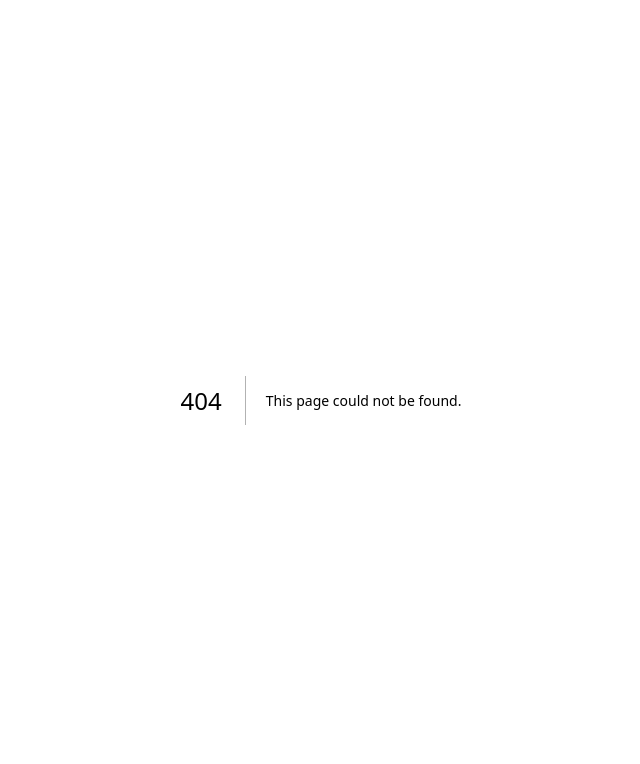
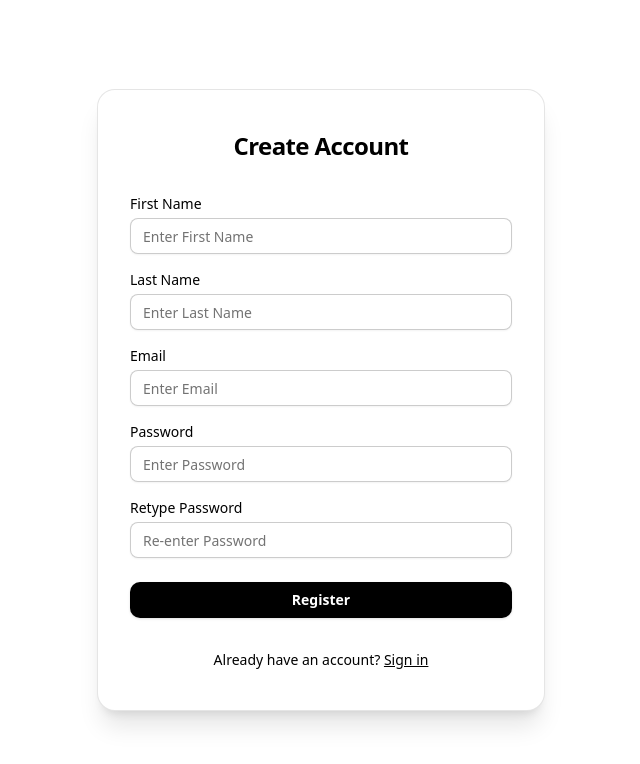
Before and after one commit to iomkarpanda/video_chat_frontend, a Next.js app: page /register in a window 1280 px wide. Before the commit this address had no page. Shown: the top 764 px of the page, without its empty margins (319-959 px from the left). Built offline with nearby package versions, Linux system fonts and the light colour scheme; a web font is replaced by a local one.

Commit message:
add login and register page

```diff
--- a/Components/Chat.tsx
+++ b/Components/Chat.tsx
@@ -4,18 +4,69 @@ import { Button } from './ui/button';
 import { Textarea } from './ui/textarea';
 
 
+
 const Chat = () => {
   const [userMessage, setUserMessage] = useState("");
-  // messages: { role: 'user' | 'assistant', content: string }
   const [messages, setMessages] = useState<{ role: 'user' | 'assistant', content: string }[]>([]);
   const [loading, setLoading] = useState(false);
-  const [provider, setProvider] = useState<'ollama' | 'gemini'>('gemini'); // Default to Gemini
+  const [provider, setProvider] = useState<'ollama' | 'gemini'>('gemini');
   const chatDivRef = useRef<HTMLDivElement>(null);
   const backendUrl = "http://127.0.0.1:8000/llm/chat/";
 
+  // Transcript ingest states
+  const [videoId, setVideoId] = useState("");
+  const [ingestLoading, setIngestLoading] = useState(false);
+  const [ingestResult, setIngestResult] = useState<string | null>(null);
+  const [ingestError, setIngestError] = useState<string | null>(null);
+  const [transcriptReady, setTranscriptReady] = useState(false);
+
+  // Helper to extract video ID from YouTube link or ID
+  function extractVideoId(input: string): string | null {
+    // Match standard, short, and embed URLs
+    const patterns = [
+      /(?:v=|\/embed\/|youtu\.be\/)([\w-]{11})/, // v=, /embed/, youtu.be
+      /^([\w-]{11})$/ // plain ID
+    ];
+    for (const pattern of patterns) {
+      const match = input.match(pattern);
+      if (match && match[1]) return match[1];
+    }
+    return null;
+  }
+
+  async function handleIngestTranscript() {
+    setIngestLoading(true);
+    setIngestResult('Fetching transcript and processing...');
+    setIngestError(null);
+    setTranscriptReady(false);
+    const extractedId = extractVideoId(videoId.trim());
+    if (!extractedId) {
+      setIngestError("Invalid YouTube link or video ID");
+      setIngestLoading(false);
+      setIngestResult(null);
+      return;
+    }
+    try {
+      const res = await fetch("http://127.0.0.1:8000/transcript/get/", {
+        method: "POST",
+        headers: { "Content-Type": "application/json" },
+        body: JSON.stringify({ video_id: extractedId })
+      });
+      const data = await res.json();
+      if (!res.ok) throw new Error(data?.error || "Failed to fetch transcript and process");
+      setIngestResult("Transcript fetched and processed successfully!");
+      setTranscriptReady(true);
+    } catch (err: any) {
+      setIngestError(err.message || "Error sending request");
+      setTranscriptReady(false);
+      setIngestResult(null);
+    } finally {
+      setIngestLoading(false);
+    }
+  }
 
   async function sendMessage() {
-    if (userMessage.trim() === "" || loading) return;
+    if (userMessage.trim() === "" || loading || !transcriptReady) return;
     const userMsg = userMessage;
     setMessages((prev) => [...prev, { role: 'user', content: userMsg }]);
     setUserMessage("");
@@ -35,7 +86,6 @@ const Chat = () => {
       });
       const data = await res.json();
       if (!res.ok) throw new Error(data?.error || "Failed to get response");
-      // Try to get the response from data.response or data.llm_response.message.content
       let llmContent = data.response;
       if (!llmContent && data.llm_response && data.llm_response.message && data.llm_response.message.content) {
         llmContent = data.llm_response.message.content;
@@ -65,6 +115,7 @@ const Chat = () => {
 
   return (
     <div className="chat-area w-full lg:w-1/2 max-w-130 min-h-120 bg-white rounded-lg shadow-lg p-4 flex flex-col">
+
       {/* Provider Selector */}
       <div className="mb-3 flex items-center gap-2 pb-2 border-b">
         <span className="text-sm font-medium text-gray-700">LLM Provider:</span>
@@ -94,6 +145,16 @@ const Chat = () => {
         </div>
       </div>
 
+      {/* Status message for transcript fetching/processing */}
+      {ingestLoading && (
+        <div className="text-blue-500 text-center mb-2">{ingestResult || 'Fetching transcript and processing...'}</div>
+      )}
+      {ingestError && (
+        <div className="text-red-500 text-center mb-2">{ingestError}</div>
+      )}
+      {ingestResult && !ingestLoading && !ingestError && (
+        <div className="text-green-600 text-center mb-2">{ingestResult}</div>
+      )}
       <div className="flex-1 max-h-96 overflow-y-auto mb-2" ref={chatDivRef}>
         {messages.length === 0 ? (
           <div className="text-gray-400 text-center mt-20 ">No messages yet.</div>
@@ -120,14 +181,15 @@ const Chat = () => {
       </div>
       <div className="flex justify-center items-center gap-2">
         <Textarea
-          placeholder="Type a message..."
+          placeholder={transcriptReady ? "Type a message..." : "Ingest a transcript first..."}
           className="h-10 w-full resize-none"
           style={{ height: '2.5rem', minHeight: '2.5rem', maxHeight: '2.5rem' }}
           value={userMessage}
           onChange={(e) => setUserMessage(e.target.value)}
           onKeyDown={handleInputKeyDown}
+          disabled={!transcriptReady}
         />
-        <Button onClick={sendMessage} disabled={userMessage.trim() === "" || loading}>
+        <Button onClick={sendMessage} disabled={userMessage.trim() === "" || loading || !transcriptReady}>
           {loading ? 'Sending...' : 'Send'}
         </Button>
       </div>
--- a/app/(app)/chat/page.tsx
+++ b/app/(app)/chat/page.tsx
@@ -9,6 +9,7 @@ const page = () => {
     const [url, setUrl] = useState("");
     const [videoId, setId] = useState("");
     const [transcript,setTranscipt] = useState("")
+    const [transcriptReady, setTranscriptReady] = useState(false)
     const [isLoading, setIsLoading] = useState(false)
     const [processingStatus, setProcessingStatus] = useState("")
     const [error, setError] = useState("")
@@ -20,7 +21,7 @@ const page = () => {
 
       try {
         console.log(`Processing video: ${id}`)
-        setProcessingStatus("Downloading audio and transcribing...")
+        setProcessingStatus("Fetching transcript and processing...")
 
         const res = await axios.post(
           "http://127.0.0.1:8000/transcript/get/",
@@ -33,7 +34,7 @@ const page = () => {
         if (res.data.data?.status === "completed") {
           setProcessingStatus("✓ Video processed successfully! Pipeline complete.")
           setTranscipt(res.data)
-
+          setTranscriptReady(true)
           // Log pipeline details
           const steps = res.data.data.steps
           console.log("Pipeline steps completed:")
@@ -42,7 +43,6 @@ const page = () => {
           if (steps.chunking?.status === "success") console.log(`✓ Chunked into ${steps.chunking.num_chunks} pieces`)
           if (steps.embeddings?.status === "success") console.log(`✓ Generated ${steps.embeddings.num_embeddings} embeddings`)
           if (steps.vector_storage?.status === "success") console.log(`✓ Stored in vector database`)
-
           // Hide success message after 2 seconds
           setTimeout(() => {
             setProcessingStatus("")
@@ -50,12 +50,14 @@ const page = () => {
         } else {
           setError("Pipeline did not complete successfully")
           setProcessingStatus("")
+          setTranscriptReady(false)
           console.error("Pipeline failed:", res.data)
         }
       } catch(error: any) {
         console.error("Error processing video:", error)
         setError(error.response?.data?.error || error.message || "Failed to process video")
         setProcessingStatus("")
+        setTranscriptReady(false)
       } finally {
         setIsLoading(false)
       }
@@ -137,21 +139,7 @@ const page = () => {
             <div className='text-gray-500 flex items-center justify-center w-full max-w-130 h-75 mx-auto'>Enter a valid YouTube link and click Load Video</div>
           )}
         </div>
-        {transcript ? (
-          <Chat />
-        ) : (
-          <div className="chat-area w-full lg:w-1/2 max-w-130 min-h-100 bg-white rounded-lg shadow-lg p-4 flex flex-col">
-            <div className="flex-1 overflow-y-auto mb-2">
-              <div className="text-gray-400 text-center mt-20">
-                {isLoading ? "Processing video..." : "Chat area (ready when video is processed)"}
-              </div>
-            </div>
-            <div className="flex gap-2">
-              <Input placeholder="Type a message..." className="flex-1" disabled />
-              <Button disabled>Send</Button>
-            </div>
-          </div>
-        )}
+        <Chat />
       </div>
     </div>
   )
--- /dev/null
+++ b/app/(auth)/login/page.tsx
@@ -0,0 +1,30 @@
+import React from 'react'
+import { Input } from '@/Components/ui/input'
+import { Button } from '@/Components/ui/button'
+
+
+const page = () => {
+  return (
+    <div className="w-screen h-screen flex justify-center items-center bg-white">
+      <div className="w-full max-w-xs sm:max-w-sm md:max-w-md bg-white shadow-xl px-4 sm:px-6 md:px-8 py-8 sm:py-10 flex flex-col gap-6 rounded-2xl border border-black/10">
+        <h2 className="text-2xl font-bold text-black mb-2 text-center tracking-tight">Sign In</h2>
+        <form className="flex flex-col gap-4">
+          <div className="flex flex-col gap-1">
+            <label className="text-sm font-medium text-black" htmlFor="email">Email</label>
+            <Input id="email" type="email" placeholder="Enter Email" required className="text-black bg-white border-black/20" />
+          </div>
+          <div className="flex flex-col gap-1">
+            <label className="text-sm font-medium text-black" htmlFor="password">Password</label>
+            <Input id="password" type="password" placeholder="Enter Password" required className="text-black bg-white border-black/20" />
+          </div>
+          <Button className="mt-2 bg-black hover:bg-black/80 transition text-white font-semibold py-2 rounded-lg shadow">Login</Button>
+        </form>
+        <div className="text-center text-sm text-black mt-2">
+          Don't have an account? <a href="/register" className="text-black underline hover:opacity-70">Register</a>
+        </div>
+      </div>
+    </div>
+  )
+}
+
+export default page
--- /dev/null
+++ b/app/(auth)/register/page.tsx
@@ -0,0 +1,41 @@
+import React from 'react'
+import { Input } from '@/Components/ui/input'
+import { Button } from '@/Components/ui/button'
+
+const page = () => {
+  return (
+        <div className="w-screen h-screen flex justify-center items-center bg-white">
+            <div className="w-full max-w-md bg-white shadow-xl px-8 py-10 flex flex-col gap-6 rounded-2xl border border-black/10">
+                <h2 className="text-2xl font-bold text-black mb-2 text-center tracking-tight">Create Account</h2>
+                <form className="flex flex-col gap-4">
+                    <div className="flex flex-col gap-1">
+                        <label className="text-sm font-medium text-black" htmlFor="firstName">First Name</label>
+                        <Input id="firstName" placeholder="Enter First Name" required className="focus:ring-2 focus:ring-black focus:border-black transition text-black bg-white border-black/20" />
+                    </div>
+                    <div className="flex flex-col gap-1">
+                        <label className="text-sm font-medium text-black" htmlFor="lastName">Last Name</label>
+                        <Input id="lastName" placeholder="Enter Last Name" required className="focus:ring-2 focus:ring-black focus:border-black transition text-black bg-white border-black/20" />
+                    </div>
+                    <div className="flex flex-col gap-1">
+                        <label className="text-sm font-medium text-black" htmlFor="email">Email</label>
+                        <Input id="email" type="email" placeholder="Enter Email" required className="focus:ring-2 focus:ring-black focus:border-black transition text-black bg-white border-black/20" />
+                    </div>
+                    <div className="flex flex-col gap-1">
+                        <label className="text-sm font-medium text-black" htmlFor="password">Password</label>
+                        <Input id="password" type="password" placeholder="Enter Password" required className="focus:ring-2 focus:ring-black focus:border-black transition text-black bg-white border-black/20" />
+                    </div>
+                    <div className="flex flex-col gap-1">
+                        <label className="text-sm font-medium text-black" htmlFor="retypePassword">Retype Password</label>
+                        <Input id="retypePassword" type="password" placeholder="Re-enter Password" required className="focus:ring-2 focus:ring-black focus:border-black transition text-black bg-white border-black/20" />
+                    </div>
+                    <Button className="mt-2 bg-black hover:bg-black/80 transition text-white font-semibold py-2 rounded-lg shadow">Register</Button>
+                </form>
+                <div className="text-center text-sm text-black mt-2">
+                    Already have an account? <a href="/login" className="text-black underline hover:opacity-70">Sign in</a>
+                </div>
+            </div>
+        </div>
+  )
+}
+
+export default page
```
Also changed, not shown: app/test/page.tsx (+1 -0 lines).
